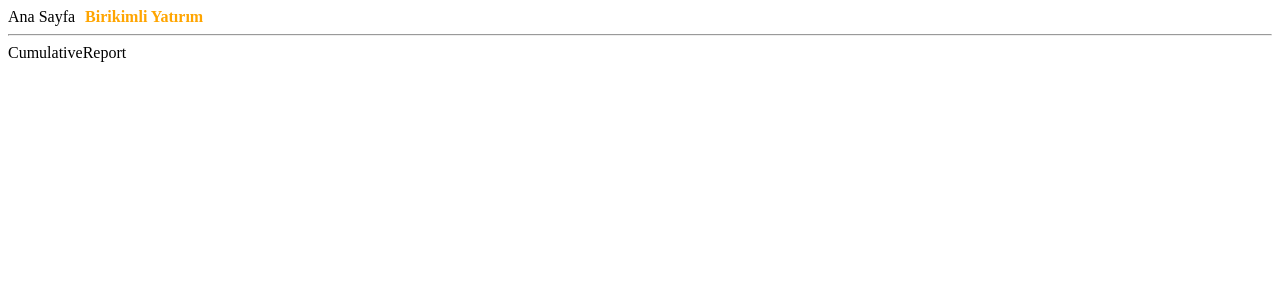
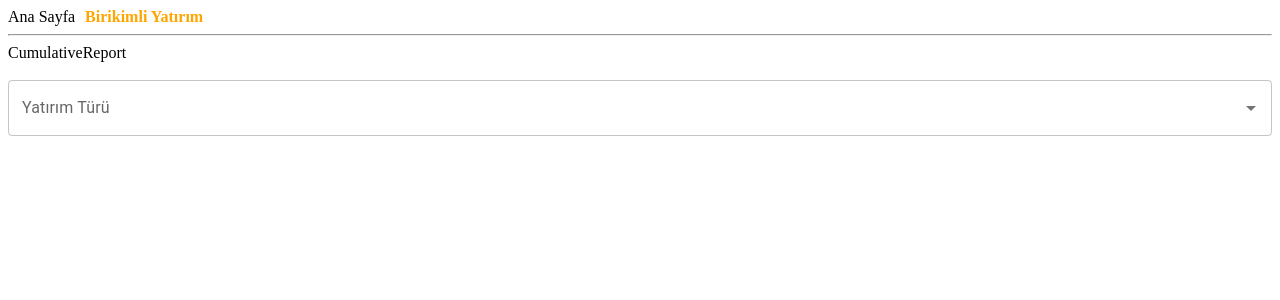
Before and after one commit to SerdarSerifoglu/Investment-Benchmark, a React (Create React App) app in the folder frontend/: page /cumulative-report in a window 1280 px wide. Shown: the top 300 px of the page. Built offline with nearby package versions, Linux system fonts and the light colour scheme.

Commit message:
AutocompleteMultiSelectCreate

```diff
--- /dev/null
+++ b/frontend/src/components/AutocompleteMultiSelect.js
@@ -0,0 +1,26 @@
+import { Autocomplete, TextField } from "@mui/material";
+
+const AutocompleteMultiSelect = () => {
+  var list = [
+    { id: 1, name: "Ömer" },
+    { id: 2, name: "Serdar" },
+    { id: 3, name: "ŞERİFOĞLU" },
+  ];
+
+  const handleChangeEvent = (event, value, reason, detail) => {
+    console.log("handleChangeEvent", { event, value, reason, detail });
+  };
+  return (
+    <Autocomplete
+      multiple
+      id="tags-outlined"
+      options={list}
+      getOptionLabel={(option) => option.name}
+      defaultValue={[]}
+      renderInput={(params) => <TextField {...params} label="Yatırım Türü" />}
+      onChange={handleChangeEvent}
+    />
+  );
+};
+
+export default AutocompleteMultiSelect;
--- a/frontend/src/pages/CumulativeReport.js
+++ b/frontend/src/pages/CumulativeReport.js
@@ -1,5 +1,13 @@
+import AutocompleteMultiSelect from "../components/AutocompleteMultiSelect";
+
 const CumulativeReport = () => {
-  return <div>CumulativeReport</div>;
+  return (
+    <>
+      <div>CumulativeReport</div>
+      <br />
+      <AutocompleteMultiSelect />
+    </>
+  );
 };
 
 export default CumulativeReport;
```
